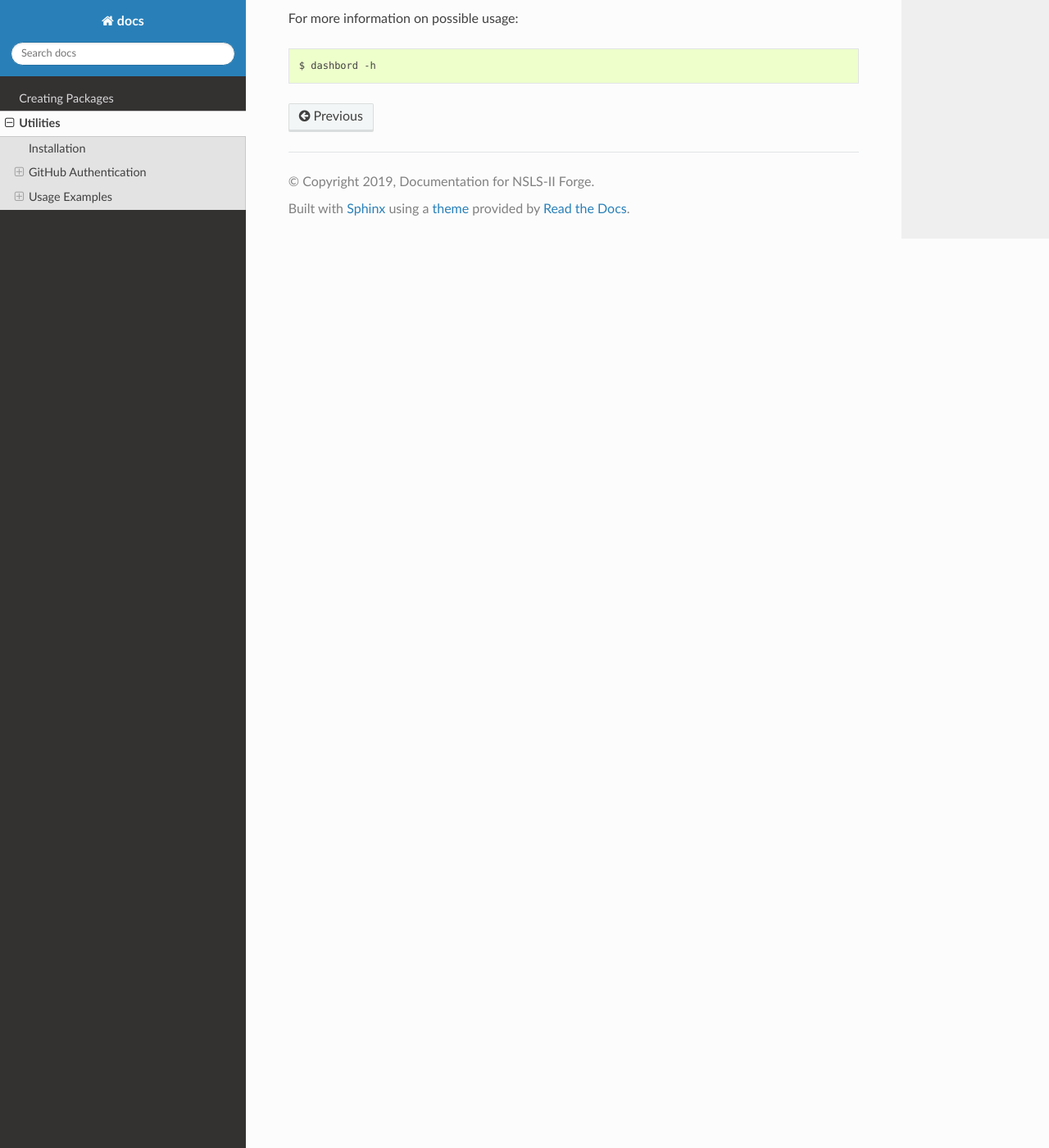
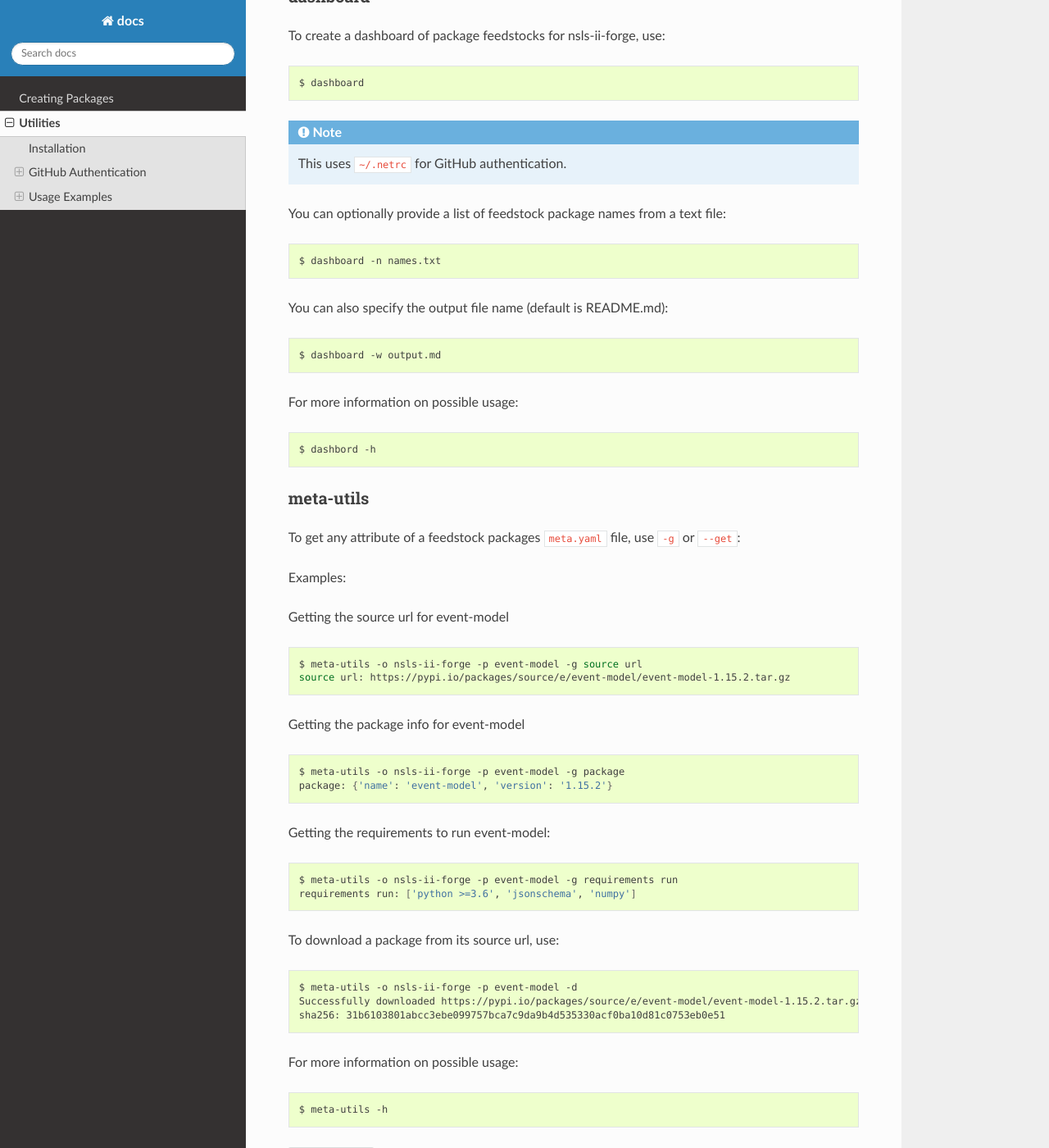
Before and after one commit to nsls-ii-forge/docs, a Sphinx documentation site: the page built from source/utils.rst, in a window 1280 px wide and 1400 px high, scrolled down 4309 px. Shown: the whole window at 82% size. Built offline with Sphinx 7.4.7 and the Read the Docs theme 2.0.0, drawn with Linux system fonts in a browser that asks for light colours; some of the changed text lies outside the part shown.

Commit message:
meta-utils docs

```diff
--- a/source/utils.rst
+++ b/source/utils.rst
@@ -22,6 +22,10 @@ Here is a list of current functioning utilties:
 * dashboard
 
   * Create a dashboard of package feedstocks for nsls-ii-forge
+
+* meta-utils
+
+  * Extract and operate on information from meta.yaml feedstock files
 
 ============
 Installation
@@ -100,6 +104,27 @@ To make this file owner-readable only, use:
 
     Authentication using :bash:`~/.conda-smithy/github.token` is only required
     when cloning feedstock repositories.
+
+conda-forge-tick Setup
+======================
+
+Some utilities require functionality from the `conda-forge-tick` package.
+
+The repository can be found `here <https://github.com/regro/cf-scripts>`_.
+
+To install this package, use the following commands:
+
+.. code-block:: bash
+
+    $ git clone --depth 1 https://github.com/regro/cf-scripts.git
+    $ cd ./cf-scripts
+    $ python setup.py install
+
+.. note::
+
+    Cloning this repository is the only method of installing it since
+    there is no tagged version available at the moment.
+
 
 ==============
 Usage Examples
@@ -231,3 +256,45 @@ For more information on possible usage:
 .. code-block:: bash
 
     $ dashbord -h
+
+meta-utils
+==========
+
+To get any attribute of a feedstock packages :bash:`meta.yaml` file, use :bash:`-g` or :bash:`--get`:
+
+Examples:
+
+Getting the source url for event-model
+
+.. code-block:: bash
+
+    $ meta-utils -o nsls-ii-forge -p event-model -g source url
+    source url: https://pypi.io/packages/source/e/event-model/event-model-1.15.2.tar.gz
+
+Getting the package info for event-model
+
+.. code-block:: bash
+
+    $ meta-utils -o nsls-ii-forge -p event-model -g package
+    package: {'name': 'event-model', 'version': '1.15.2'}
+
+Getting the requirements to run event-model:
+
+.. code-block:: bash
+
+    $ meta-utils -o nsls-ii-forge -p event-model -g requirements run
+    requirements run: ['python >=3.6', 'jsonschema', 'numpy']
+
+To download a package from its source url, use:
+
+.. code-block:: bash
+
+    $ meta-utils -o nsls-ii-forge -p event-model -d
+    Successfully downloaded https://pypi.io/packages/source/e/event-model/event-model-1.15.2.tar.gz
+    sha256: 31b6103801abcc3ebe099757bca7c9da9b4d535330acf0ba10d81c0753eb0e51
+
+For more information on possible usage:
+
+.. code-block:: bash
+
+    $ meta-utils -h
```
